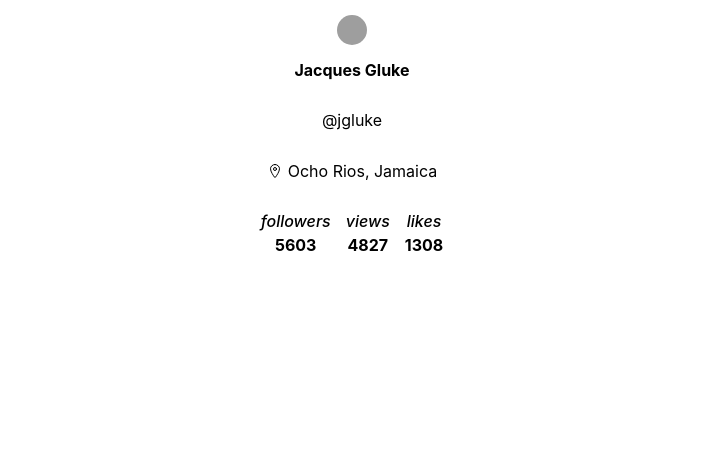
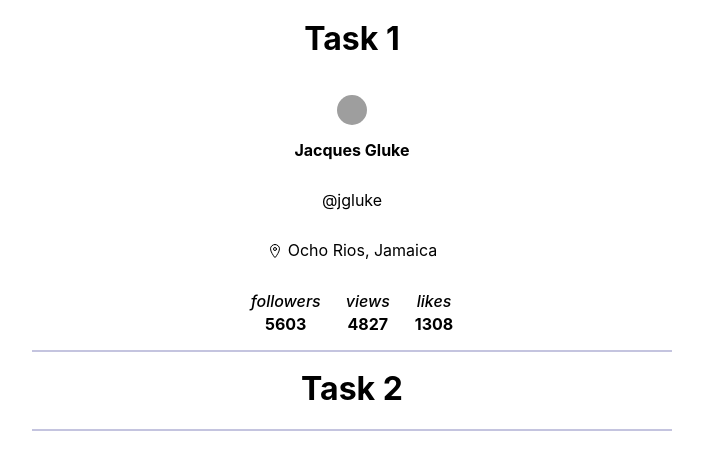
Before and after one commit to BestStepInUa/goit-react-hw-01-components, a React (Create React App) app: page / in a window 1280 px wide. Shown: the top 470 px of the page, without its empty margins (288-991 px from the left). Built offline with nearby package versions, Linux system fonts and the light colour scheme; grey boxes are pictures that could not be loaded.

Commit message:
task1_done_v2.0

```diff
--- a/package.json
+++ b/package.json
@@ -9,6 +9,7 @@
     "@testing-library/react": "^12.1.4",
     "@testing-library/user-event": "^13.5.0",
     "normalize.css": "^8.0.1",
+    "prop-types": "^15.8.1",
     "react": "^18.1.0",
     "react-dom": "^18.1.0",
     "react-icons": "^4.12.0",
--- a/src/components/App.jsx
+++ /dev/null
@@ -1,9 +0,0 @@
-import user from 'data/user.json';
-
-import { Profile } from "./Profile/Profile";
-
-export const App = () => {
-  return (
-    <Profile user={user}/>
-  );
-};
--- /dev/null
+++ b/src/components/App/App.jsx
@@ -0,0 +1,28 @@
+import PropTypes from 'prop-types';
+
+import user from 'data/user.json';
+
+import css from './App.module.css'
+
+import { Profile } from "../Profile/Profile";
+
+export const App = () => {
+  return (
+    <>
+      <div className={css.task_wrapper}>
+      <h1 className={css.task_title}>Task 1</h1>
+        <Profile user={user} />
+      </div>
+
+      <div className={css.task_wrapper}>
+      <h1 className={css.task_title}>Task 2</h1>
+        {/* <Profile user={user} /> */}
+      </div>
+    </>
+
+  );
+};
+
+App.propTypes = {
+  user: PropTypes.object,
+}
--- /dev/null
+++ b/src/components/App/App.module.css
@@ -0,0 +1,14 @@
+.task_wrapper:after {
+  display: block;
+  content: '';
+  position: absolute;
+  left: 50%;
+  transform: translateX(-50%);
+  width: 50%;
+  height: 2px;
+  background-color: rgb(196, 196, 223);
+}
+
+.task_title {
+  text-align: center;
+}
--- a/src/components/Profile/Profile.module.css
+++ b/src/components/Profile/Profile.module.css
@@ -22,5 +22,5 @@
   text-align: center;
   list-style-type: none;
   padding: 0;
-  column-gap: 15px;
+  column-gap: 25px;
 }
--- a/src/components/Profile/Profile_list_item/Profile_list_item.jsx
+++ b/src/components/Profile/Profile_list_item/Profile_list_item.jsx
@@ -1,9 +1,14 @@
+import PropTypes from 'prop-types';
+
 import css from './Profile_list_item.module.css';
 
 export const ProfileListItem = ({ stat }) => {
-    console.log(stat);
-    return <li className={css.stats_list_item}>
-        <p className={css.stats_list_item_title}>{stat[0]}</p>
-        <p className={css.stats_list_item_value}>{stat[1]}</p>
+    return <li className={css.stats_item}>
+        <p className={css.stats_title}>{stat[0]}</p>
+        <p className={css.stats_value}>{stat[1]}</p>
     </li>
 };
+
+ProfileListItem.propTypes = {
+    stat: PropTypes.array,
+};
--- a/src/components/Profile/Profile_list_item/Profile_list_item.module.css
+++ b/src/components/Profile/Profile_list_item/Profile_list_item.module.css
@@ -1,16 +1,16 @@
-.stats_list_item {
+.stats_item {
   display: flex;
   flex-direction: column;
   row-gap: 5px;
 }
-.stats_list_item_title,
-.stats_list_item_value {
+.stats_title,
+.stats_value {
   margin: 0;
 }
-.stats_list_item_title {
+.stats_title {
   font-style: italic;
   font-weight: 500;
 }
-.stats_list_item_value {
+.stats_value {
   font-weight: bold;
 }
--- a/src/index.js
+++ b/src/index.js
@@ -1,6 +1,6 @@
 import React from 'react';
 import ReactDOM from 'react-dom/client';
-import { App } from 'components/App';
+import { App } from 'components/App/App';
 import './index.css';
 
 ReactDOM.createRoot(document.getElementById('root')).render(
```
Also changed, not shown: src/components/Profile/Profile.jsx (+13 -0 lines), 1 other file (tests, documents, lock files or other folders).
